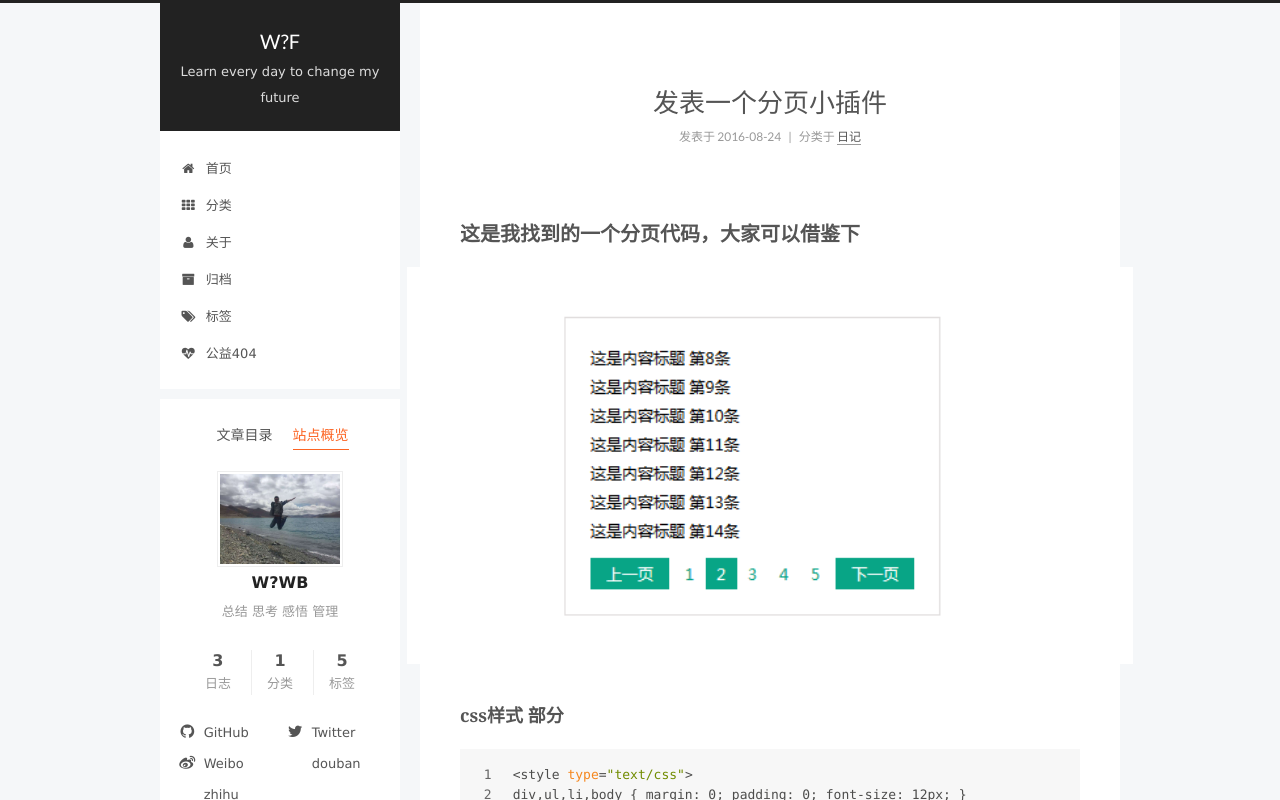
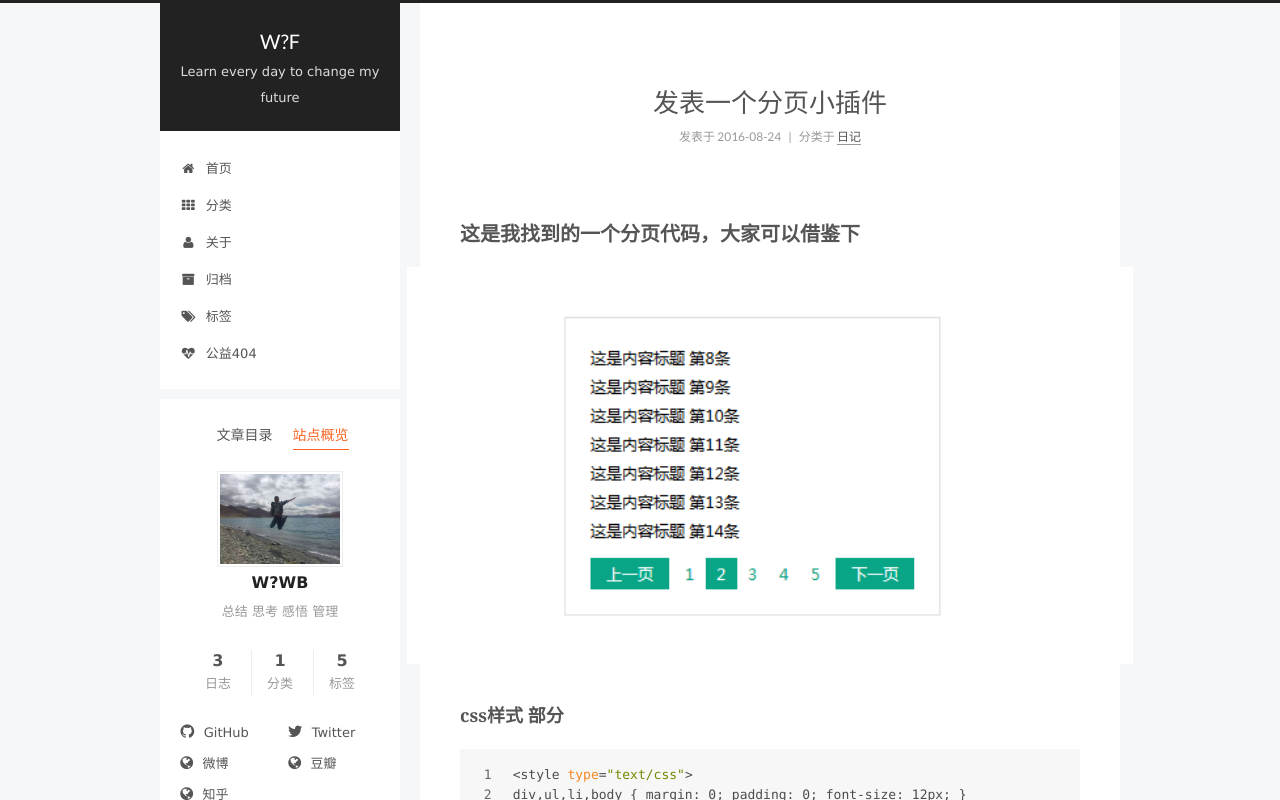
Before and after one commit to CAN-OD/CAN-OD.github.io, a plain HTML site: page 2016/08/24/My-New/index.html in a window 1280 px wide. Both pictures are taken after a click on the item "站点概览". Shown: the top 800 px of the page. Drawn offline with Linux system fonts and the light colour scheme.

Commit message:
Site updated: 2016-09-02 16:38:26

```diff
--- a/2016/08/24/My-New/index.html
+++ b/2016/08/24/My-New/index.html
@@ -501,29 +501,29 @@
               </span>
 
               <span class="links-of-author-item">
-                <a href="http://weibo.com/your-user-name" target="_blank" title="Weibo">
+                <a href="http://weibo.com/your-user-name" target="_blank" title="微博">
 
-                    <i class="fa fa-fw fa-weibo"></i>
+                    <i class="fa fa-fw fa-globe"></i>
 
-                  Weibo
+                  微博
                 </a>
               </span>
 
               <span class="links-of-author-item">
-                <a href="http://douban.com/people/your-user-name" target="_blank" title="douban">
+                <a href="http://douban.com/people/your-user-name" target="_blank" title="豆瓣">
 
-                    <i class="fa fa-fw fa-douban"></i>
+                    <i class="fa fa-fw fa-globe"></i>
 
-                  douban
+                  豆瓣
                 </a>
               </span>
 
               <span class="links-of-author-item">
-                <a href="http://www.zhihu.com/people/your-user-name" target="_blank" title="zhihu">
+                <a href="http://www.zhihu.com/people/your-user-name" target="_blank" title="知乎">
 
-                    <i class="fa fa-fw fa-zhihu"></i>
+                    <i class="fa fa-fw fa-globe"></i>
 
-                  zhihu
+                  知乎
                 </a>
               </span>
 
--- a/css/main.css
+++ b/css/main.css
@@ -1549,7 +1549,7 @@ pre .javascript .function {
   width: 4px;
   height: 4px;
   border-radius: 50%;
-  background: #24c9cd;
+  background: #b8b455;
 }
 .links-of-blogroll {
   font-size: 13px;
```
Also changed, not shown: 2016/08/24/hello-world/index.html (+9 -9 lines), 2016/08/25/silider/index.html (+9 -9 lines), archives/2016/08/index.html (+9 -9 lines), archives/2016/index.html (+9 -9 lines), archives/index.html (+9 -9 lines), categories/日记/index.html (+9 -9 lines), index.html (+9 -9 lines), tags/js/index.html (+9 -9 lines), tags/pages/index.html (+9 -9 lines), tags/silider/index.html (+9 -9 lines), tags/分页/index.html (+9 -9 lines), tags/轮播/index.html (+9 -9 lines).
